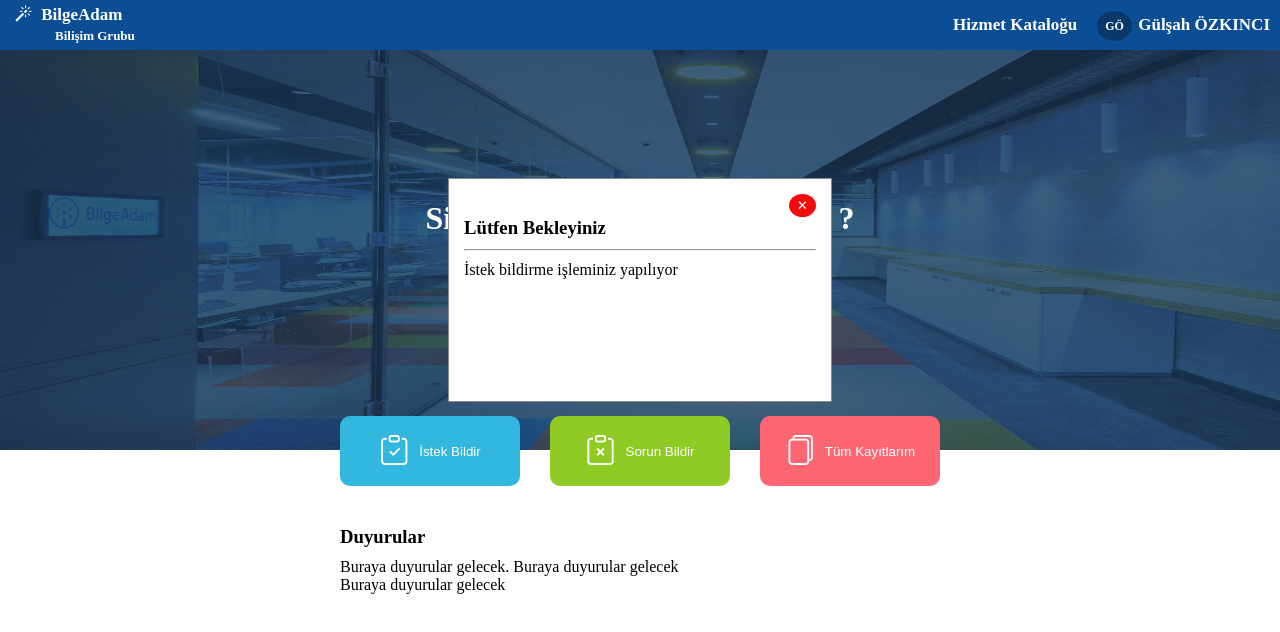
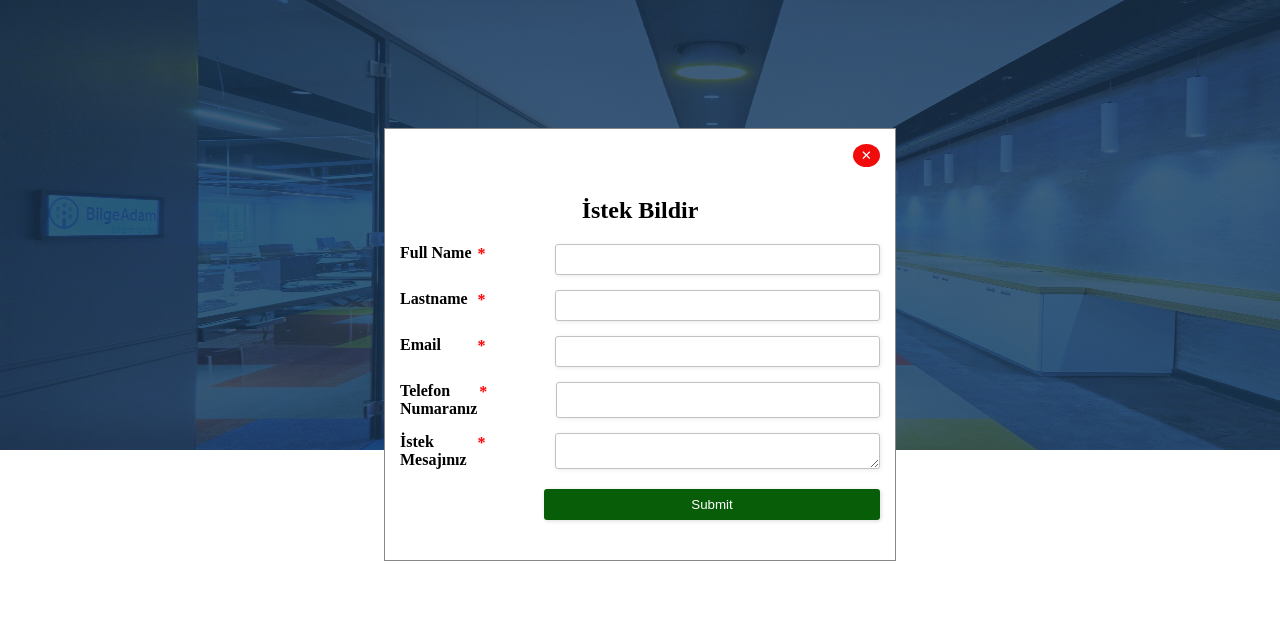
Before and after one commit to GulsahDuzgun/HTML-CSS-JS-, a plain HTML site: page BilgeAdamTask/index.html in a window 1280 px wide. Both pictures are taken after a click on the button "İstek Bildir". Drawn offline with nearby package versions, Linux system fonts and the light colour scheme.

Commit message:
request form added

```diff
--- a/BilgeAdamTask/index.css
+++ b/BilgeAdamTask/index.css
@@ -235,17 +235,18 @@ ul {
     margin: 10% auto;
     padding: 15px;
     border: 1px solid #888888;
-    width:30%;
+    width:40%;
     font-weight: 500;
-    flex-direction: row;
+    flex-direction:row;
     background-color: white;
-
 }
 
 .popup-content div {
     display: flex;
     flex-direction: row;
     justify-content: end;
+    margin: 0px;
+    padding: 0px;
 }
 
 .popup-content button {
@@ -256,14 +257,93 @@ ul {
     border: none;
 }
 
-.popup-content hr {
-    margin: 10px 0px;
-}
-
-.popup-content p {
-    font-size: 16px;
-}
-
 .show {
     display: flex;
 }
+
+.formClass form {
+    width: 500px;
+    margin: 0px;
+	padding: 10px 0px 10px 0px;
+    display: flex;
+    flex-direction: column;
+    justify-content: center;
+    flex-wrap: nowrap;
+}
+
+.formClass label {
+    display: flex;
+    width: 100%;
+	margin: 0px 0px 15px 0px;
+}
+
+.formClass label span {
+    width: 80px;
+	font-weight: bold;
+	float: left;
+	padding-right: 2px;
+}
+
+.formClass span.required {
+    color:red;
+    padding: 1px 0px;
+}
+
+.formClass .telNo {
+    width: 40px;
+	text-align: center;
+}
+
+.formClass textarea {
+    height:auto;
+	width: 500px;
+
+}
+
+.formClass input {
+    width: 70%;
+    box-sizing: border-box;
+	border: 1px solid #C2C2C2;
+	box-shadow: 1px 1px 4px #EBEBEB;
+	border-radius: 3px;
+	padding: 7px;
+	outline: none;
+}
+
+.formClass textarea {
+    padding: 0px;
+    width: 70%;
+    box-sizing: border-box;
+	border: 1px solid #C2C2C2;
+	box-shadow: 1px 1px 4px #EBEBEB;
+	border-radius: 3px;
+	outline: none;
+}
+
+.formClass input.btn {
+    border: none;
+	padding: 8px 15px 8px 15px;
+	background: rgb(8, 94, 8);
+	color: #fff;
+	box-shadow: 1px 1px 4px #DADADA;
+	border-radius: 3px;
+}
+
+.formClass h2 {
+    width: 100%;
+    text-align: center;
+    margin: 20px auto;
+}
+
+.formClass label:last-child {
+    display: flex;
+    justify-content: end;
+    margin-top: 5px;
+    padding: 0px;
+    border: none;
+}
+
+.formClass .btn:hover {
+    background: #11a015;
+	color: #fff;
+}
--- a/BilgeAdamTask/index.html
+++ b/BilgeAdamTask/index.html
@@ -30,15 +30,7 @@
         </ul>
     </div>
     <div class="main">
-        <div id="myPopup" class="popup">
-            <div class="popup-content">
-                <div>
-                    <button id="closePopup">&#x2715</button>
-                </div>
-                <h3>Lütfen Bekleyiniz</h3><hr>
-                <p id="message">İşleminiz yapılıyor</p>
-            </div>
-        </div>
+        <div id="myPopup" class="popup"></div>
         <div class="interactions">
             <h1 class="title">Size Nasıl Yardımcı Olabiliriz ?</h1>
             <div class="inputSection">
--- a/BilgeAdamTask/index.js
+++ b/BilgeAdamTask/index.js
@@ -8,13 +8,49 @@ document.querySelector('#searchKey').addEventListener('input', filterFunction)
 const reqBtn = document.querySelector('#reqNotification')
 const reportBtn = document.querySelector('#reportBtn')
 const recordBtn = document.querySelector('#recordBtn')
-const myPopup = document.querySelector('#myPopup')
+const myPopup = document.querySelector('.form')
 const closePopup = document.querySelector('#closePopup')
-const message = document.querySelector('#message')
+const form = `
+    <div class="popup-content">
+        <div>
+            <button id="closePopup">&#x2715</button>
+        </div>
+        <div class="formClass">
+            <form action="">
+                    <h2 id="headerText"></h2>
+                    <label for="name">
+                        <span>Full Name</span><span class="required">*</span>
+                        <input type="text" class="nameInput" id="name" name="name">
+                    </label>
+                    <label for="lastName"><span>Lastname</span><span class="required">*</span>
+                        <input type="text" class="lastNameInput" id="lastName" name="lastName">
+                    </label>
+                    <label for="email"><span>Email</span><span class="required">*</span>
+                        <input type="email" class="email" id="email" name="email">
+                    </label>
+                    <label for="telNo"><span>Telefon Numaranız</span><span class="required">*</span>
+                        <input type="text" class="telNumber" id="telNo" name="telNo" maxlength="12"/>
+                    </label>
+                    <label for="message">
+                        <span id="messageTitle"></span>
+                        <span class="required">*</span>
+                        <textarea type="text" class="message" id="message" name="message"></textarea>
+                    </label>
+                    <label><input class="btn" type="submit" value="Submit" /></label>
+                </form>
+        </div>
+    </div>
+
+`
 
 reqBtn.addEventListener("click", function() {
-    message.innerHTML = "İstek bildirme işleminiz yapılıyor"
+    document.body.innerHTML = form
+    const message = document.querySelector('#messageTitle')
+    const headerText = document.querySelector('#headerText')
+    message.innerHTML = "İstek Mesajınız"
+    headerText.innerHTML= "İstek Bildir"
     myPopup.classList.add("show")
+
 })
 
 reportBtn.addEventListener("click", function() {
```
